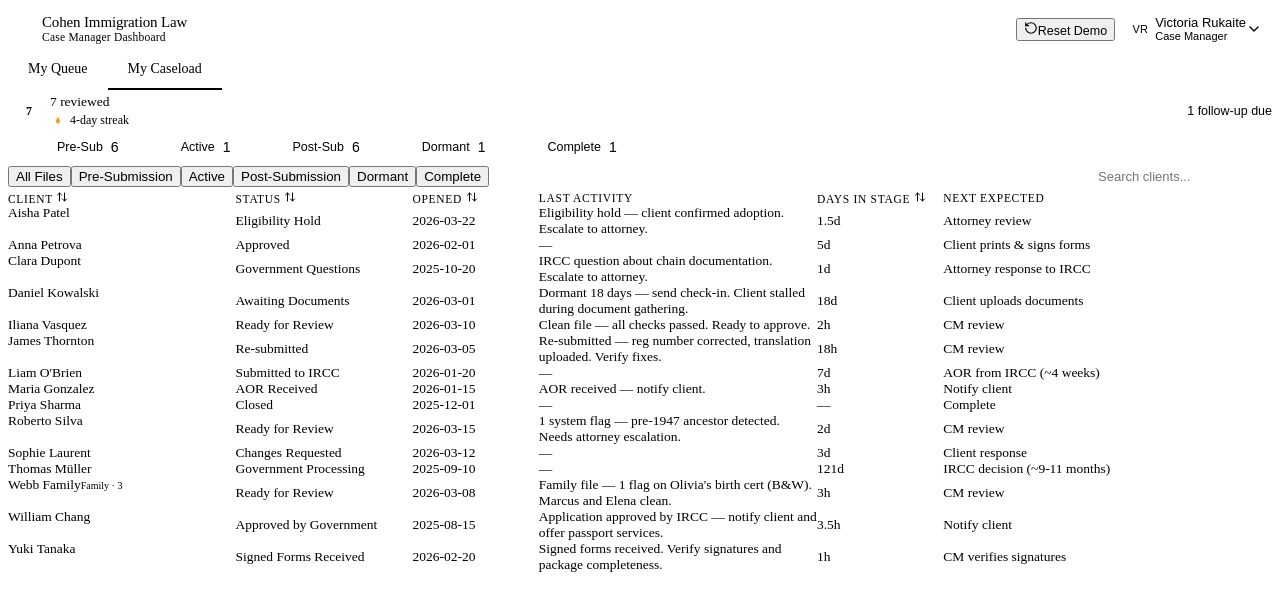
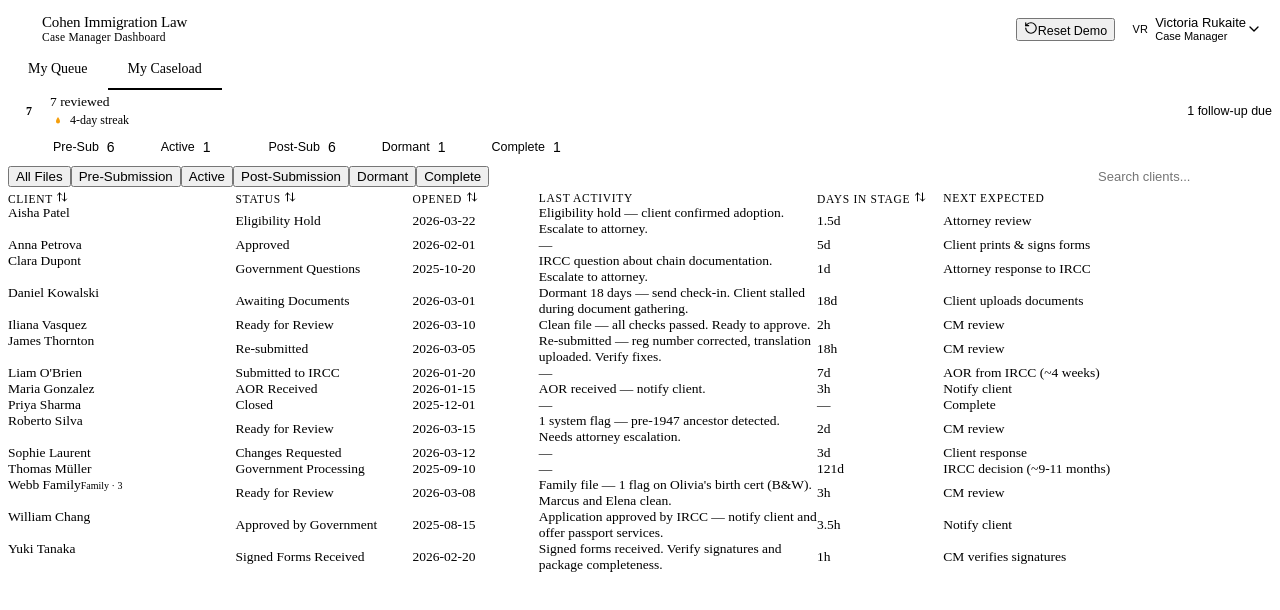
Before and after one commit to jrdabor/cohen-cm-dashboard, a React (Vite) app in the folder app/: page / in a window 1280 px wide. Both pictures are taken after a click on the button "My Caseload". Shown: the top 610 px of the page. Built offline with nearby package versions, Linux system fonts and the light colour scheme; the HTML template or start-up script is replaced by a standard one.

Commit message:
Make caseload portfolio bar swatches proportional to count

```diff
--- a/app/src/components/Caseload/Caseload.css
+++ b/app/src/components/Caseload/Caseload.css
@@ -38,10 +38,10 @@
 .caseload__portfolio-item.active { border-color: var(--accent); background: var(--accent-pale); }
 
 .caseload__portfolio-swatch {
-  width: 28px;
   height: 8px;
   border-radius: var(--radius-pill);
   flex-shrink: 0;
+  transition: width var(--dur-fast) var(--ease-out);
 }
 
 .caseload__portfolio-label {
--- a/app/src/components/Caseload/Caseload.jsx
+++ b/app/src/components/Caseload/Caseload.jsx
@@ -116,7 +116,7 @@ export default function Caseload({ readOnly, cmName }) {
             className={`caseload__portfolio-item ${filter === item.key ? 'active' : ''}`}
             onClick={() => setFilter(filter === item.key ? 'all' : item.key)}
           >
-            <span className="caseload__portfolio-swatch" style={{ background: item.color }} />
+            <span className="caseload__portfolio-swatch" style={{ background: item.color, width: `${Math.max(12, Math.round(item.pct * 0.6))}px` }} />
             <span className="caseload__portfolio-label">{item.label}</span>
             <span className="caseload__portfolio-count">{item.count}</span>
           </button>
```
